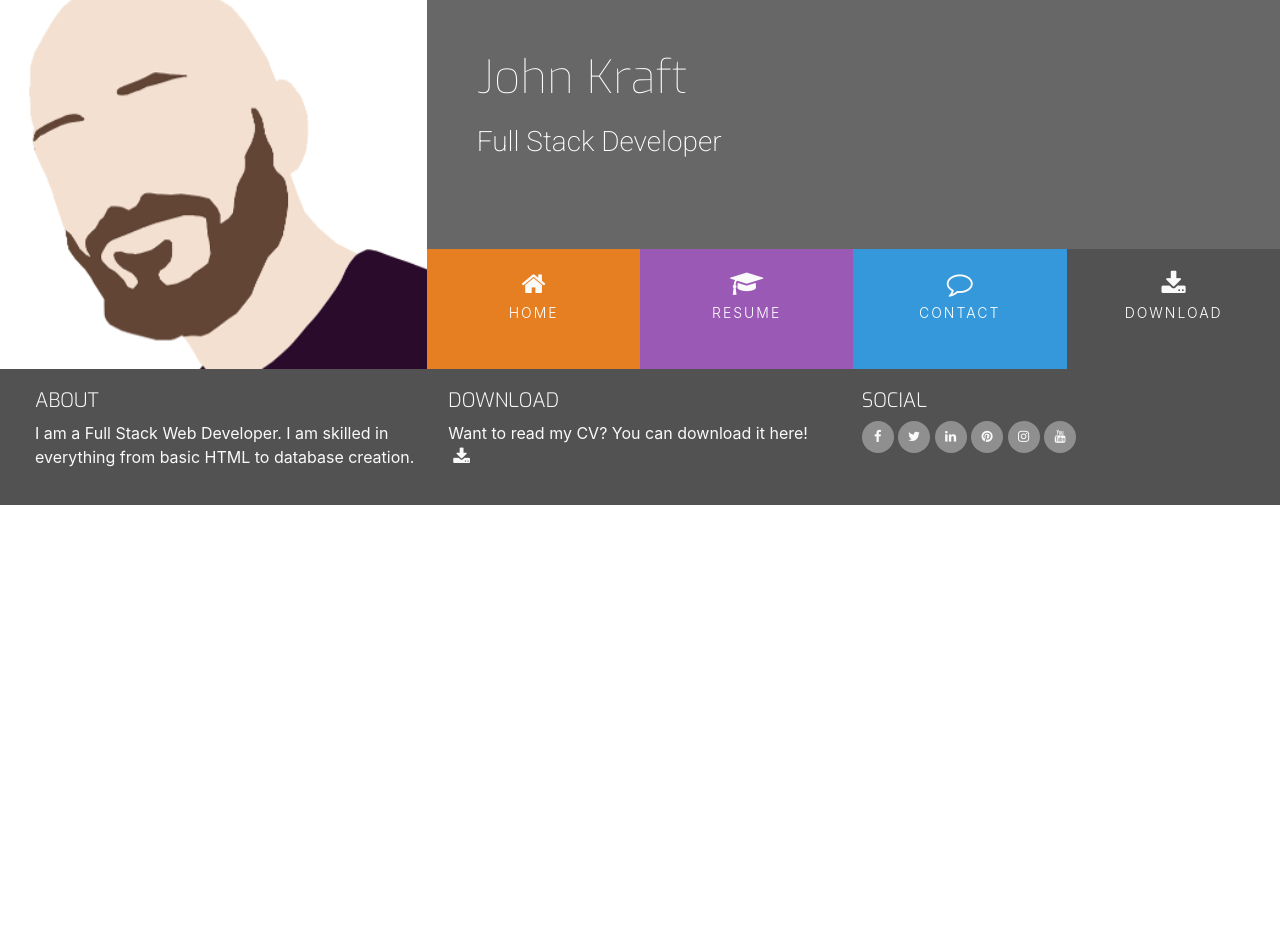
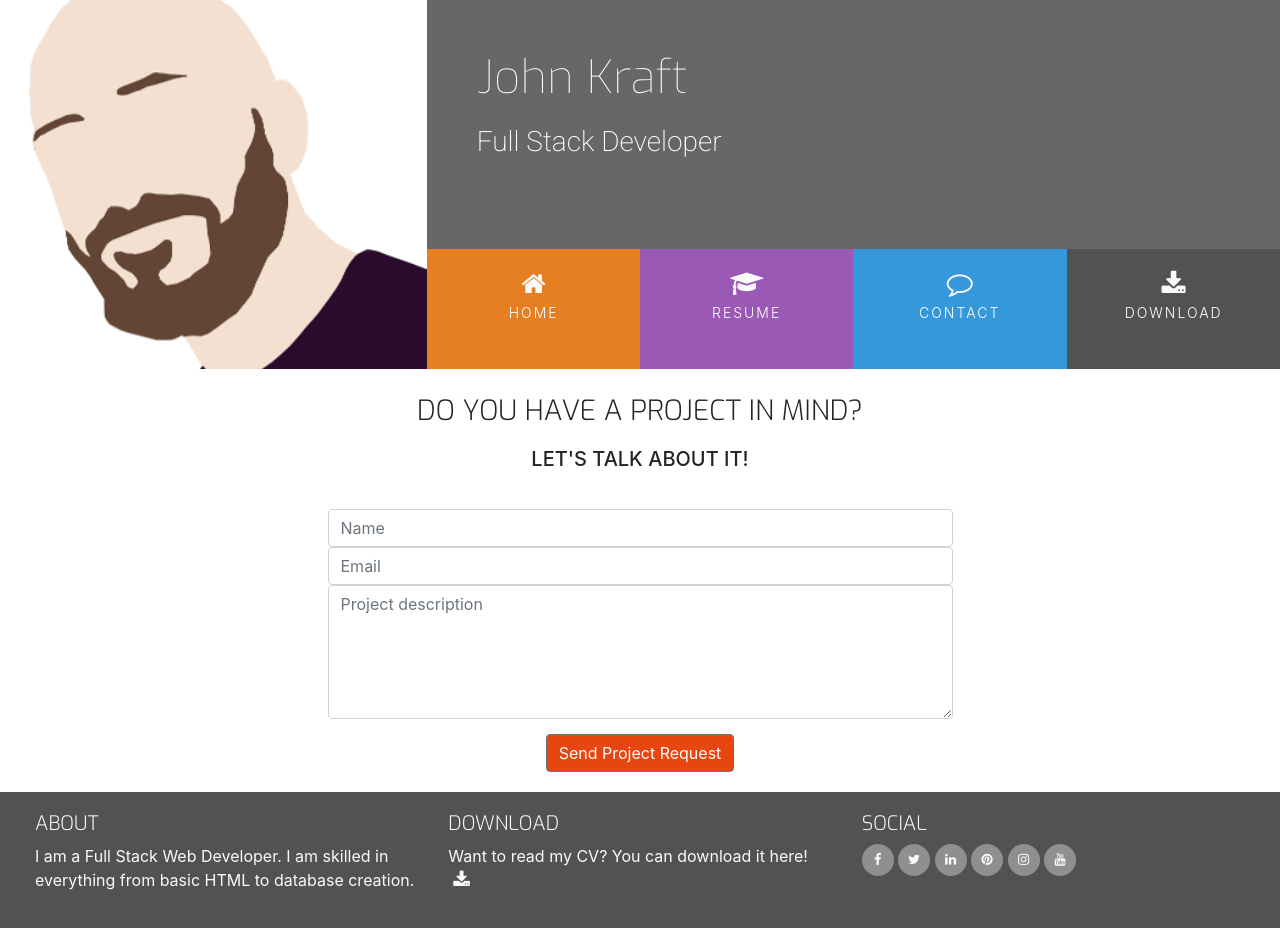
Before and after one commit to Zandirin/resume, a plain HTML site: page contact.html in a window 1280 px wide. Before the commit the page ends 800 px from the top, so only its background shows below. Drawn offline with nearby package versions, Linux system fonts and the light colour scheme.

Commit message:
feat: added content to contact. Styled content in contact.

```diff
--- a/contact.html
+++ b/contact.html
@@ -30,13 +30,13 @@
                     <div class="col">
                         <ul id="nav" class="list-inline menucontainer">
                             <li class="col-6 col-sm-3 ui-menu-color-home list-inline-item menuitem">
-                                <a href="#" class="hvr-sweep-to-bottom"><i class="fa fa-home" aria-hidden="true"></i><span>Home</span></a>
+                                <a href="index.html" class="hvr-sweep-to-bottom"><i class="fa fa-home" aria-hidden="true"></i><span>Home</span></a>
                             </li>
                             <li class="col-6 col-sm-3 ui-menu-color-resume list-inline-item menuitem">
-                                <a href="#" class="hvr-sweep-to-bottom"><i class="fa fa-graduation-cap" aria-hidden="true"></i><span>Resume</span></a>
+                                <a href="resume.html" class="hvr-sweep-to-bottom"><i class="fa fa-graduation-cap" aria-hidden="true"></i><span>Resume</span></a>
                             </li>
                             <li class="col-6 col-sm-3 ui-menu-color-contact list-inline-item menuitem">
-                                <a href="#" class="hvr-sweep-to-bottom"><i class="fa fa-comment-o" aria-hidden="true"></i><span>Contact</span></a>
+                                <a href="contact.html" class="hvr-sweep-to-bottom"><i class="fa fa-comment-o" aria-hidden="true"></i><span>Contact</span></a>
                             </li>
                             <li class="col-6 col-sm-3 ui-menu-color-download list-inline-item menuitem">
                                 <a href="#" class="hvr-sweep-to-bottom"><i class="fa fa-download" aria-hidden="true"></i><span>Download</span></a>
@@ -48,8 +48,26 @@
         </div>
     </header>
 
-    <section>
+    <section class="container-fluid">
+        <div class="row bg-color-contact">
+            <div class="col">
+                <h3 class="contact-heading uppercase text-center">Do you have a project in mind?</h3>
+                <h5 class="uppercase text-center">Let's talk about it!</h5>
 
+                <div class="center-form">
+                    <form>
+                        <input type="text" name="name" id="fullname" class="form-control" placeholder="Name" required />
+                        <input type="text" name="emailaddress" id="emailaddress" class="form-control" placeholder="Email" required />
+                        <textarea name="projectsummary" id="projectsummary" class="form-control" rows="5" placeholder="Project description" required></textarea>
+                        <div class="form-row text-center">
+                            <div class="col">
+                            <button type="submit" class="btn btn-secondary">Send Project Request</button>
+                            </div>
+                        </div>
+                    </form>
+                </div>
+            </div>
+        </div>
     </section>
 
     <footer class="container-fluid">
--- a/style.css
+++ b/style.css
@@ -16,6 +16,10 @@
 
 .bg-color-work-history {
     background-color: #9b59b6;
+}
+
+.bg-color-contact {
+    background-color: #fff;
 }
 
 .ui-menu-color-home {
@@ -350,3 +354,35 @@ footer {
 .history-items {
     margin-bottom: 30px;
 }
+
+/*--------------------------------------------Contact Form */
+
+.contact-heading {
+    font-family: "Exo", sans-serif;
+    font-weight: 300;
+    margin-top: 25px;
+    margin-bottom: 20px;
+}
+
+.center-form {
+    padding-top: 10px;
+    margin: 0 auto;
+    max-width: 70%;
+}
+
+button[type="submit"] {
+    margin-top: 15px;
+    margin-bottom: 20px;
+    color: #fafafa;
+    background-color: #e84610;
+}
+
+/*--------------------------------------------Media Queries*/
+@media(min-width: 992px) {
+    .center-form {
+        padding-top: 30px;
+        min-height: 240px;
+        margin: 0 auto;
+        max-width: 50%;
+    }
+}
```
